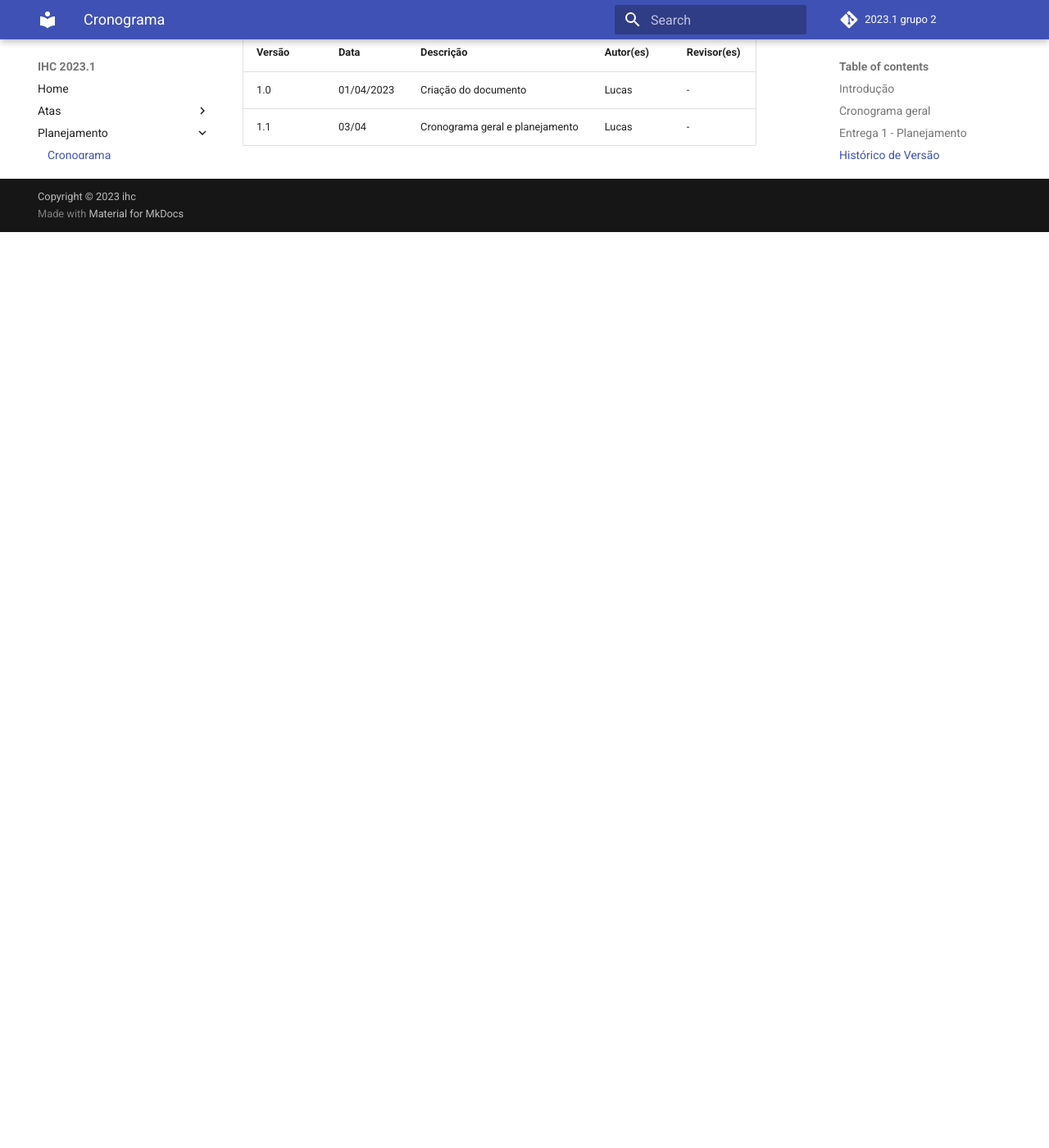
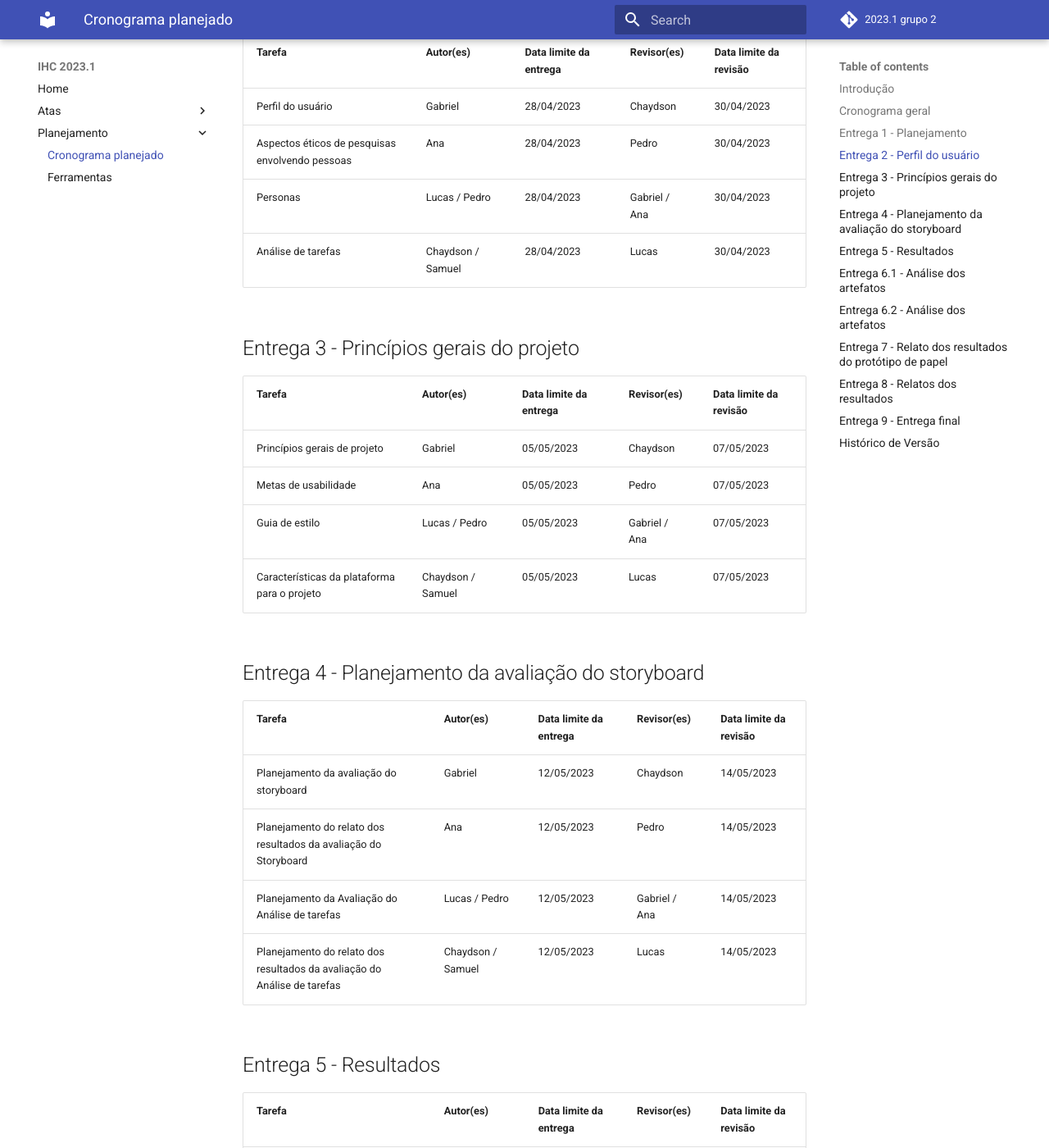
Before and after one commit to Interacao-Humano-Computador/2023.1-Wikipedia, an MkDocs documentation site: the page built from docs/planejamento/cronogramaPlanejado.md, in a window 1280 px wide and 1400 px high, scrolled down 2311 px. Shown: the whole window at 82% size. Built offline with MkDocs 1.6.1 and Material for MkDocs 9.7.7, drawn with Linux system fonts in a browser that asks for light colours; comment, search, counter and statistics services are not loaded; before the commit the page ends 2594 px from its top, so only the background shows below that; some of the changed text lies outside the part shown.

Commit message:
Finalizando cronograma planejado

```diff
--- a/docs/planejamento/cronograma.md
+++ b/docs/planejamento/cronogramaPlanejado.md
@@ -1,4 +1,4 @@
-# Cronograma
+# Cronograma Planejado
 
 ## Introdução
 
@@ -38,7 +38,67 @@ Tabela 1 - Cronograma geral da equipe.
 | Planejamento                               | -         | 13/04/2023 | -           | -          |
 | Ata reunião 1                              | Lucas     | 03/04/2023 | -           | -          |
 
-Tabela 2 - Cronograma da entrega 1, planejamento do projeto.
+Tabela 2 - Cronograma da entrega 1.
+
+## Entrega 2 - Perfil do usuário
+
+| Tarefa                                          | Autor(es)         | Data limite da entrega | Revisor(es)   | Data limite da revisão |
+|-------------------------------------------------|-------------------|------------------------|---------------|------------------------|
+| Perfil do usuário                               | Gabriel           | 28/04/2023             | Chaydson      | 30/04/2023             |
+| Aspectos éticos de pesquisas envolvendo pessoas | Ana               | 28/04/2023             | Pedro         | 30/04/2023             |
+| Personas                                        | Lucas / Pedro     | 28/04/2023             | Gabriel / Ana | 30/04/2023             |
+| Análise de tarefas                              | Chaydson / Samuel | 28/04/2023             | Lucas         | 30/04/2023             |
+
+## Entrega 3 - Princípios gerais do projeto
+
+| Tarefa                                       | Autor(es)         | Data limite da entrega | Revisor(es)   | Data limite da revisão |
+|----------------------------------------------|-------------------|------------------------|---------------|------------------------|
+| Princípios gerais de projeto                 | Gabriel           | 05/05/2023             | Chaydson      | 07/05/2023             |
+| Metas de usabilidade                         | Ana               | 05/05/2023             | Pedro         | 07/05/2023             |
+| Guia de estilo                               | Lucas / Pedro     | 05/05/2023             | Gabriel / Ana | 07/05/2023             |
+| Características da plataforma para o projeto | Chaydson / Samuel | 05/05/2023             | Lucas         | 07/05/2023             |
+
+## Entrega 4 - Planejamento da avaliação do storyboard
+
+| Tarefa                                                                   | Autor(es)         | Data limite da entrega | Revisor(es)   | Data limite da revisão |
+|--------------------------------------------------------------------------|-------------------|------------------------|---------------|------------------------|
+| Planejamento da avaliação do storyboard                                  | Gabriel           | 12/05/2023             | Chaydson      | 14/05/2023             |
+| Planejamento do relato dos resultados da avaliação do Storyboard         | Ana               | 12/05/2023             | Pedro         | 14/05/2023             |
+| Planejamento da Avaliação do Análise de tarefas                          | Lucas / Pedro     | 12/05/2023             | Gabriel / Ana | 14/05/2023             |
+| Planejamento do relato dos resultados da avaliação do Análise de tarefas | Chaydson / Samuel | 12/05/2023             | Lucas         | 14/05/2023             |
+
+## Entrega 5 - Resultados
+
+| Tarefa                                                                   | Autor(es)         | Data limite da entrega | Revisor(es)   | Data limite da revisão |
+|--------------------------------------------------------------------------|-------------------|------------------------|---------------|------------------------|
+| Relato dos resultados do Story Board                                     | Gabriel           | 21/05/2023             | Chaydson      | 23/05/2023             |
+| Relato dos resultados da análise de tarefas                              | Ana               | 21/05/2023             | Pedro         | 23/05/2023             |
+| Planejamento da avaliação do protótipo de papel                          | Lucas / Pedro     | 21/05/2023             | Gabriel / Ana | 23/05/2023             |
+| Planejamento do relato dos resultados da avaliação do protótipo de papel | Chaydson / Samuel | 21/05/2023             | Lucas         | 23/05/2023             |
+
+## Entrega 6.1 - Análise dos artefatos
+
+## Entrega 6.2 - Análise dos artefatos
+
+## Entrega 7 - Relato dos resultados do protótipo de papel
+
+| Tarefa                                                                             | Autor(es)        | Data limite da entrega | Revisor(es)   | Data limite da revisão |
+|------------------------------------------------------------------------------------|------------------|------------------------|---------------|------------------------|
+| Relato dos resultados do protótipo de papel                                        | Gabriel / Samuel | 02/06/2023             | Chaydson      | 04/06/2023             |
+| Planejamento da avaliação do protótipo de alta fidelidade                          | Ana / Chaydson   | 02/06/2023             | Pedro         | 04/06/2023             |
+| planejamento do relato dos resultados da avaliação do protótipo de alta fidelidade | Lucas / Pedro    | 02/06/2023             | Gabriel / Ana | 04/06/2023             |
+
+## Entrega 8 - Relatos dos resultados
+
+| Tarefa                                                 | Autor(es) | Data limite da entrega | Revisor(es) | Data limite da revisão |
+|--------------------------------------------------------|-----------|------------------------|-------------|------------------------|
+| Relato dos resultados do protótipo de alta fidelidade. | Grupo     | 16/06/2023             | Grupo    | 18/06/2023             |
+
+## Entrega 9 - Entrega final
+
+| Tarefa                                   | Autor(es) | Data limite da entrega | Revisor(es) | Data limite da revisão |
+|------------------------------------------|-----------|------------------------|-------------|------------------------|
+| Entrega da apresentação do projeto final | Grupo     | 23/06/2023             | Grupo    | 25/06/2023             |
 
 ## Histórico de Versão
 
--- a/mkdocs.yml
+++ b/mkdocs.yml
@@ -12,5 +12,5 @@ nav:
   - Atas:
       - 01/04/2023: atas/ata_01_04.md
   - Planejamento:
-      - Cronograma: planejamento/cronograma.md
+      - Cronograma planejado: planejamento/cronogramaPlanejado.md
       - Ferramentas: planejamento/ferramentas.md
```
Also changed, not shown: docs/atas/ata_01_04.md (+1 -1 lines).
